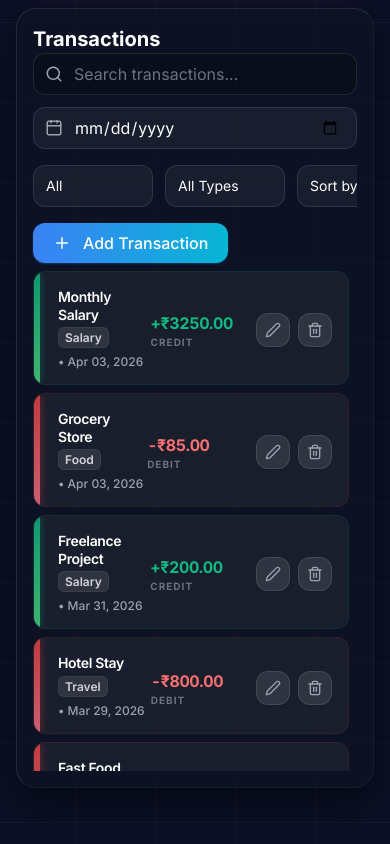
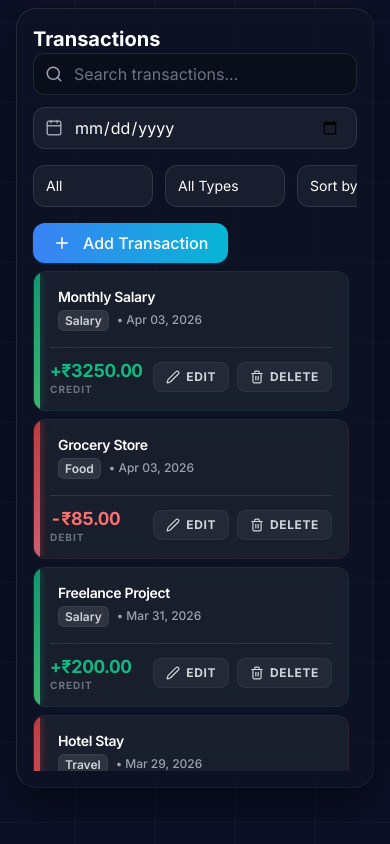
Before and after one commit to yansudarshan/zorvyn_fintech_dashboard, a React (Vite) app: page / in a window 390 px wide. Shown: the part 2938-3782 px from the top of the page. Built offline with nearby package versions, Linux system fonts and the light colour scheme.

Commit message:
update in transaction

```diff
--- a/src/components/transactions/TransactionTable.jsx
+++ b/src/components/transactions/TransactionTable.jsx
@@ -159,7 +159,7 @@ export const TransactionTable = ({ onOpenModal, onEditTransaction }) => {
                       delay: Math.min(idx * 0.05, 0.3),
                       whileHover: { type: "spring", stiffness: 400, damping: 25 }
                     }}
-                    className={`shrink-0 flex items-center justify-between py-4 px-4 sm:py-5 sm:px-5 rounded-xl bg-white/60 dark:bg-white/5 border hover:shadow-xl transition-all duration-300 group relative overflow-hidden backdrop-blur-md ${isIncome ? 'border-fintech-emerald/20 dark:border-fintech-emerald/10' : 'border-red-500/20 dark:border-red-500/10'}`}
+                    className={`shrink-0 flex justify-between py-4 px-4 sm:py-5 sm:px-5 rounded-xl bg-white/60 dark:bg-white/5 border hover:shadow-xl transition-all duration-300 group relative overflow-hidden backdrop-blur-md ${isIncome ? 'border-fintech-emerald/20 dark:border-fintech-emerald/10' : 'border-red-500/20 dark:border-red-500/10'} ${role === 'Admin' ? 'flex-col sm:flex-row items-stretch sm:items-center gap-4 sm:gap-0' : 'flex-row items-center gap-0'}`}
                   >
 
                     {/* vibrant background glow on hover */}
@@ -188,25 +188,21 @@ export const TransactionTable = ({ onOpenModal, onEditTransaction }) => {
                     </div>
 
 
-                    <div className={`flex items-center gap-3 sm:gap-5 relative z-20 ${role === 'Admin' ? 'w-full justify-between mt-1 sm:w-auto sm:mt-0 sm:justify-end' : ''}`}>
-
-                      <div className={`text-right flex flex-col justify-center ${role === 'Admin' ? 'text-left sm:text-right' : ''}`}>
-                        <span className={`block font-bold tabular-nums tracking-tight text-base sm:text-lg drop-shadow-sm transition-transform group-hover:scale-105 origin-right duration-300 leading-tight ${isIncome ? 'text-fintech-emerald' : 'text-red-500 dark:text-red-400'}`}>
+                    <div className={`flex items-center relative z-20 ${role === 'Admin' ? 'w-full sm:w-auto justify-between sm:justify-end gap-0 sm:gap-5 border-t border-gray-200/60 dark:border-white/10 sm:border-none pt-3 sm:pt-0' : 'gap-5'}`}>
+                      <div className={`flex flex-col justify-center ${role === 'Admin' ? 'text-left sm:text-right' : 'text-right'}`}>
+                        <span className={`block font-bold tabular-nums tracking-tight text-lg sm:text-xl drop-shadow-sm transition-transform group-hover:scale-105 duration-300 leading-tight ${role === 'Admin' ? 'origin-left sm:origin-right' : 'origin-right'} ${isIncome ? 'text-fintech-emerald' : 'text-red-500 dark:text-red-400'}`}>
                           {isIncome ? '+' : '-'}₹{tx.amount.toFixed(2)}
                         </span>
-
-                        <span className={`text-[10px] sm:text-[11px] text-gray-400 dark:text-gray-500 font-bold tracking-widest uppercase mt-1 block leading-none ${role === 'Admin' ? 'text-left sm:text-right' : ''}`}>{isIncome ? 'Credit' : 'Debit'}</span>
+                        <span className={`text-[10px] sm:text-[11px] text-gray-400 dark:text-gray-500 font-bold tracking-widest uppercase mt-0.5 sm:mt-1 block leading-none`}>{isIncome ? 'Credit' : 'Debit'}</span>
                       </div>
-
 
                       {role === 'Admin' && (
                         <div className="flex flex-row items-center gap-2 opacity-100 sm:opacity-0 sm:group-hover:opacity-100 sm:-translate-x-2 sm:group-hover:translate-x-0 transition-all duration-300 shrink-0">
                           {/* edit and delete commands */}
-                          <button onClick={() => onEditTransaction(tx)} className="p-2 sm:p-2.5 text-gray-400 hover:text-fintech-accent bg-white/80 dark:bg-white/10 hover:bg-white hover:dark:bg-white/20 rounded-xl sm:rounded-xl transition-all shadow-sm border border-gray-200 dark:border-white/10 hover:border-fintech-accent/50"><Edit2 size={16} className="sm:w-[18px] sm:h-[18px]" /></button>
-                          <button onClick={() => deleteTransaction(tx.id)} className="p-2 sm:p-2.5 text-gray-400 hover:text-red-500 bg-white/80 dark:bg-white/10 hover:bg-white hover:dark:bg-white/20 rounded-xl sm:rounded-xl transition-all shadow-sm border border-gray-200 dark:border-white/10 hover:border-red-500/50"><Trash2 size={16} className="sm:w-[18px] sm:h-[18px]" /></button>
+                          <button onClick={() => onEditTransaction(tx)} className="flex items-center justify-center gap-1.5 px-3 py-1.5 sm:p-2.5 text-gray-600 dark:text-gray-300 hover:text-fintech-accent bg-gray-100/80 dark:bg-white/5 hover:bg-white hover:dark:bg-white/20 rounded-lg sm:rounded-xl transition-all shadow-sm border border-gray-200/50 dark:border-white/5 hover:border-fintech-accent/50 text-xs font-bold uppercase tracking-wider"><Edit2 size={14} className="sm:w-[18px] sm:h-[18px]" /><span className="sm:hidden">Edit</span></button>
+                          <button onClick={() => deleteTransaction(tx.id)} className="flex items-center justify-center gap-1.5 px-3 py-1.5 sm:p-2.5 text-gray-600 dark:text-gray-300 hover:text-red-500 bg-gray-100/80 dark:bg-white/5 hover:bg-white hover:dark:bg-white/20 rounded-lg sm:rounded-xl transition-all shadow-sm border border-gray-200/50 dark:border-white/5 hover:border-red-500/50 text-xs font-bold uppercase tracking-wider"><Trash2 size={14} className="sm:w-[18px] sm:h-[18px]" /><span className="sm:hidden">Delete</span></button>
                         </div>
                       )}
-
                     </div>
                   </motion.div>
                 );
```
